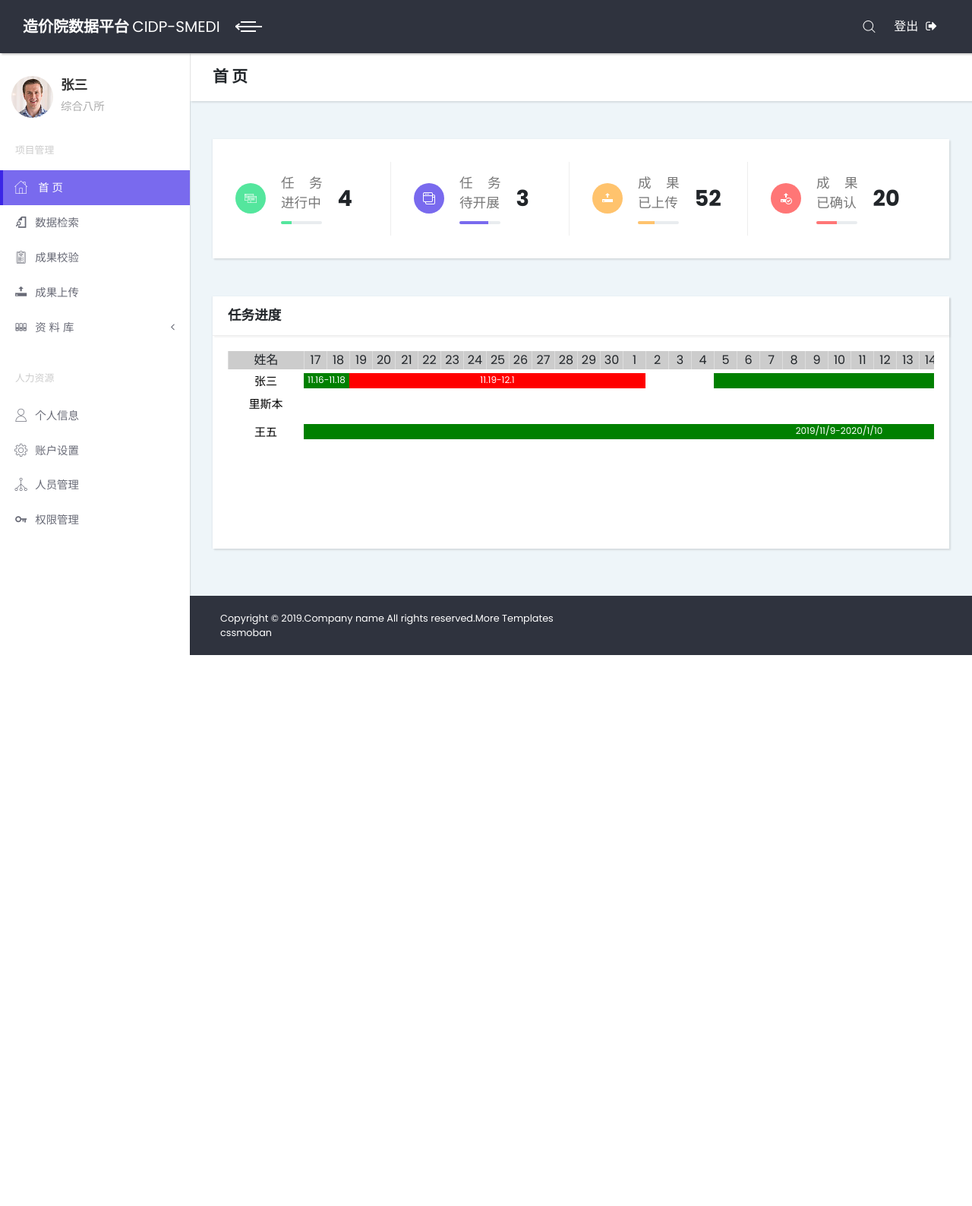
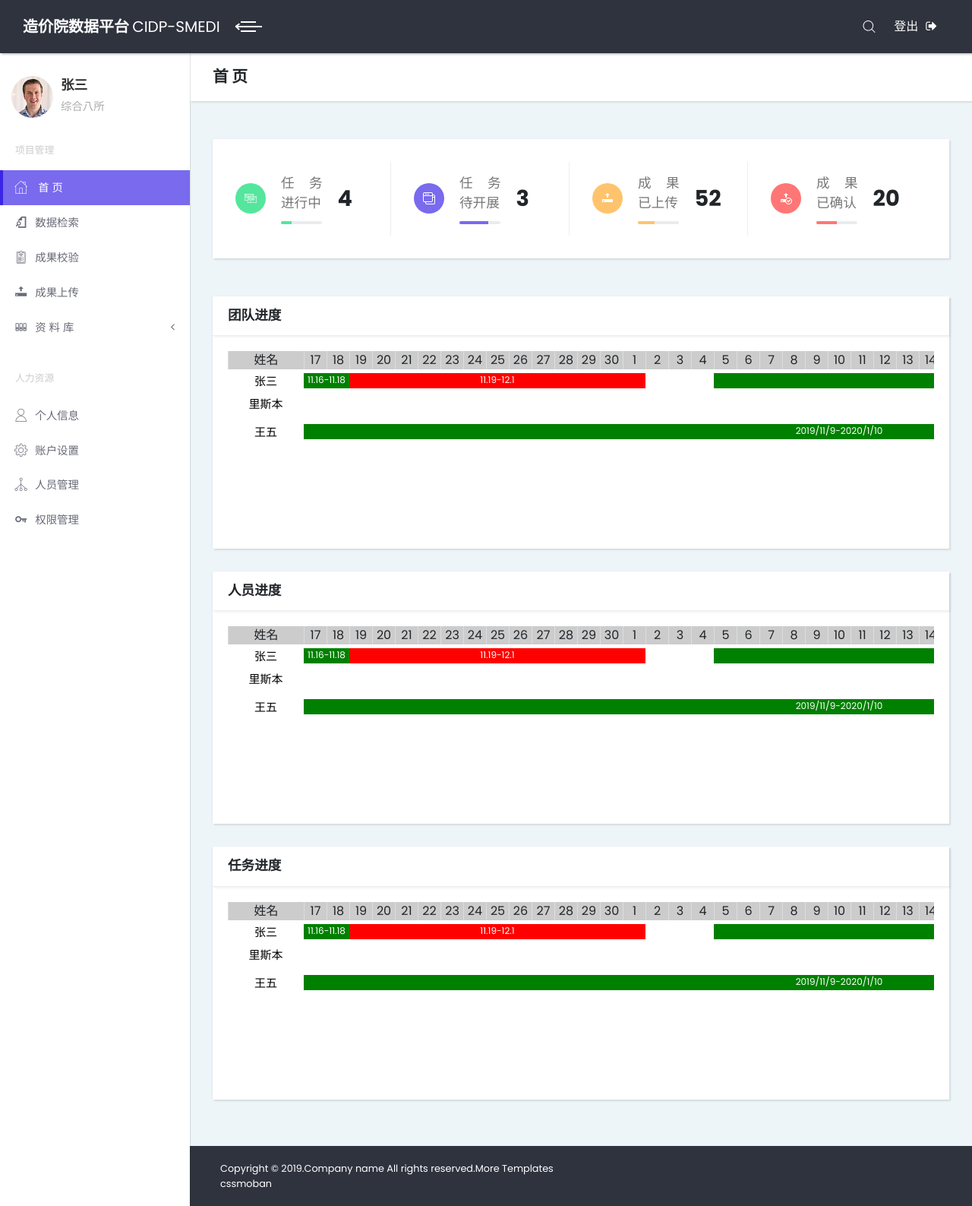
Before and after one commit to ArjenCole/SMEDI_CIDataPlatform, a Django app: page /home/ in a window 1280 px wide. Shown: the whole page at 76% size. Before the commit the page ends 862 px from the top, so only its background shows below. Run offline with Django 3.2, Linux system fonts and the light colour scheme; some libraries are stand-ins or nearby versions.

Commit message:
增加团队进度及人员进度卡片

```diff
--- a/templates/index.html
+++ b/templates/index.html
@@ -27,7 +27,7 @@
 
     <!-- JS版甘特图 -->
         <style type="text/css">
-            #container {
+            #teamContainer, #userContainer, #missionContainer {
                 width: 100%;
                 height: calc(30vh - 0px);
                 width: calc(100%);
@@ -37,10 +37,10 @@
                 width:100px;
                 text-align: center;
             }
-            #hour {
+            #teamDates, #userDates, #missionDates {
                 width: 1510px;
             }
-            #hour div{
+            #teamDates div{
                 width: 30px;
                 float: left;
                 border-left: 1px solid #ddd;
@@ -48,6 +48,23 @@
                 text-align: center;
                 box-sizing: border-box;
             }
+            #userDates div{
+                width: 30px;
+                float: left;
+                border-left: 1px solid #ddd;
+                background: #ccc;
+                text-align: center;
+                box-sizing: border-box;
+            }
+            #missionDates div{
+                width: 30px;
+                float: left;
+                border-left: 1px solid #ddd;
+                background: #ccc;
+                text-align: center;
+                box-sizing: border-box;
+            }
+
             .gantt-item {
                 width: 1510px;
             }
@@ -251,15 +268,42 @@
               <section class="col-lg-12">
                   <div class="card">
                     <div class="card-header d-flex align-items-center">
+                      <h3 class="h4">团队进度</h3>
+                    </div>
+                    <div class="card-body text-left">
+                          <div id="teamContainer">
+                              <!--div style="background:#ccc;width: 100px;float:left;text-align: center">姓名</div-->
+                              <div id="teamDates" style="float:left"></div>
+                              <div class="carNum">
+                                  <div style="line-height:0px;color:#fff;"> </div><!--不知道为啥不能删！-->
+                              </div>
+                          </div>
+                    </div>
+                  </div>
+                  <div class="card">
+                    <div class="card-header d-flex align-items-center">
+                      <h3 class="h4">人员进度</h3>
+                    </div>
+                    <div class="card-body text-left">
+                          <div id="userContainer">
+                              <!--div style="background:#ccc;width: 100px;float:left;text-align: center">姓名</div-->
+                              <div id="userDates" style="float:left"></div>
+                              <div class="carNum">
+                                  <div style="line-height:0px;color:#fff;"> </div><!--不知道为啥不能删！-->
+                              </div>
+                          </div>
+                    </div>
+                  </div>
+                  <div class="card">
+                    <div class="card-header d-flex align-items-center">
                       <h3 class="h4">任务进度</h3>
                     </div>
                     <div class="card-body text-left">
-                          <div id="container">
+                          <div id="missionContainer">
                               <!--div style="background:#ccc;width: 100px;float:left;text-align: center">姓名</div-->
-                              <div id="hour" style="float:left">
-                              </div>
+                              <div id="missionDates" style="float:left"></div>
                               <div class="carNum">
-                                  <div style="line-height:0px;color:#fff;">.</div><!--不知道为啥不能删！-->
+                                  <div style="line-height:0px;color:#fff;"> </div><!--不知道为啥不能删！-->
                               </div>
                           </div>
                     </div>
@@ -390,12 +434,15 @@
             ],
             // 初始化
             init: function() {
-                //this.showNowTime();
-                this.createHours();
-                this.createData();
+                this.createHours('teamDates');
+                this.createData('teamContainer');
+                this.createHours('userDates');
+                this.createData('userContainer');
+                this.createHours('missionDates');
+                this.createData('missionContainer');
             },
             // 创建表头
-            createHours: function(){
+            createHours: function(pElementId){
                 var html = '';
                 html +=`<div style="background:#ccc;width: 100px;float:left;text-align: center">姓名</div>`
                 var today = new Date();
@@ -405,9 +452,9 @@
                     tStr.setDate(i);
                     html += `<div>${tStr.getDate()}</div>`
                 }
-                document.getElementById('hour').innerHTML = html;
+                document.getElementById(pElementId).innerHTML = html;
             },
-            createData: function() {
+            createData: function(pElementId) {
                 var data = this.demoData;
                 var today = new Date(); // 今天的日期
                 today = new Date(today.getFullYear() + "/" + (today.getMonth() + 1).toString() + "/" + today.getDate());
@@ -463,7 +510,7 @@
                     if(html == ''){
                         html = `<span style="width:0px;margin-left:0px;background:white"></span>`
                     }
-                    document.getElementById('container').innerHTML += `<div class="gantt-item" >${namehtml + html}</div>`;
+                    document.getElementById(pElementId).innerHTML += `<div class="gantt-item" >${namehtml + html}</div>`;
                 }
             },
             diffDays: function (pDate1, pDate2) {
```
